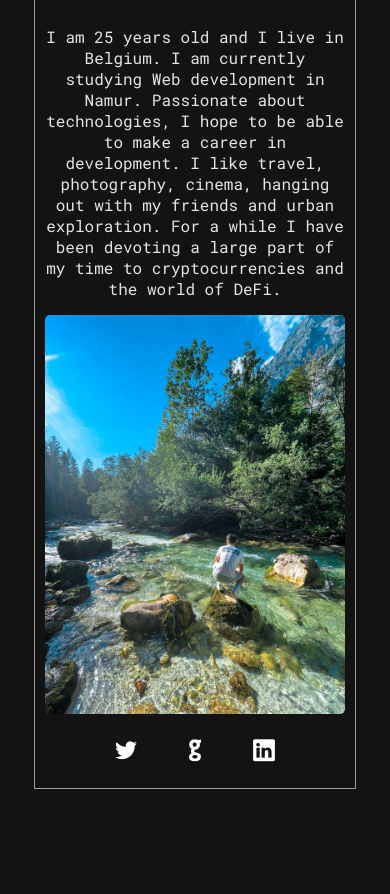
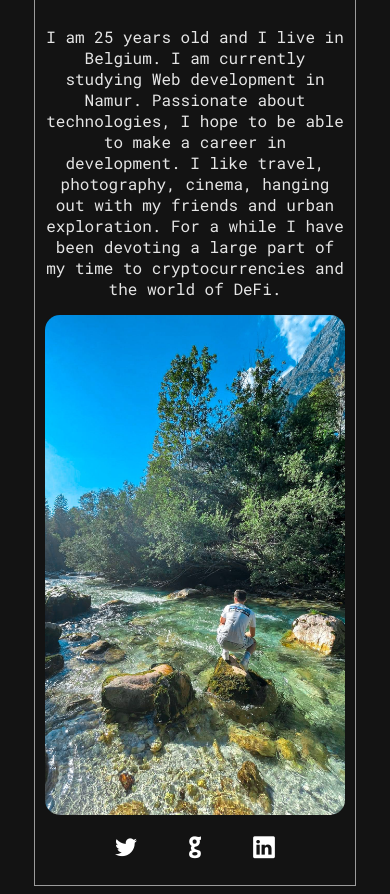
Before and after one commit to AnthonyDel28/PortFolio, a PHP site: page / in a window 390 px wide; the page is wider, and only the part inside the window is pictured. Shown: the part 1128-2022 px from the top of that part. Before the commit the page ends 1917 px from the top of that part, so only its background shows below. Run offline with PHP 8.4, Linux system fonts and the light colour scheme.

Commit message:
update 25_05_2022

```diff
--- a/portfolio.html
+++ b/portfolio.html
@@ -77,9 +77,7 @@
         <h2>Hi, i'm Anthony</h2>
         <div class="about-box">
             <p>I am 25 years old and I live in Belgium. I am currently studying Web development in Namur. Passionate about technologies, I hope to be able to make a career in development. I like travel, photography, cinema, hanging out with my friends and urban exploration. For a while I have been devoting a large part of my time to cryptocurrencies and the world of DeFi.</p>
-                <div class="about-img">
-                    <img src="./images/904924e3-7fd0-4722-8e25-fb2d23fa48d8%20(1).jpg" alt="">
-                </div>
+                <div class="about-img"></div>
             <a href=""><i class="icofont-twitter"></i></a>
             <a href=""><i class="icofont-github"></i></a>
             <a href=""><i class="icofont-linkedin"></i></a>
--- a/scss-css/main.css
+++ b/scss-css/main.css
@@ -201,11 +201,13 @@
     color: rgba(255, 255, 255, 0.89);
     font-family: "Roboto Mono", monospace;
   }
-  .about-me .about-content .about-box img {
-    z-index: 5;
+  .about-me .about-content .about-box .about-img {
+    border-radius: 15px;
     width: 100%;
-    max-width: 600px;
-    border-radius: 5px;
+    height: 500px;
+    background-image: url("/PortFolio/images/904924e3-7fd0-4722-8e25-fb2d23fa48d8 (1).jpg");
+    background-size: cover;
+    background-position: center;
     margin-bottom: 20px;
   }
   .about-me .about-content .about-box a {
@@ -324,13 +326,13 @@
     font-family: "Roboto Mono", monospace;
   }
   .about-me .about-content .about-box .about-img {
+    border-radius: 15px;
     text-align: center;
     width: 100%;
-  }
-  .about-me .about-content .about-box .about-img img {
-    width: 100%;
-    max-width: 600px;
-    border-radius: 5px;
+    height: 500px;
+    background-image: url("/PortFolio/images/904924e3-7fd0-4722-8e25-fb2d23fa48d8 (1).jpg");
+    background-size: cover;
+    background-position: center;
     margin-bottom: 20px;
   }
   .about-me .about-content .about-box a {
--- a/scss-css/partials/_medium.scss
+++ b/scss-css/partials/_medium.scss
@@ -108,14 +108,14 @@
           font-family: $font;
         }
         .about-img {
+          border-radius: 15px;
           text-align: center;
           width: 100%;
-          img {
-            width: 100%;
-            max-width: 600px;
-            border-radius: 5px;
-            margin-bottom: 20px;
-            }
+          height: 500px;
+          background-image: url("/PortFolio/images/904924e3-7fd0-4722-8e25-fb2d23fa48d8 (1).jpg");
+          background-size: cover;
+          background-position: center;
+          margin-bottom: 20px;
         }
         a {
           text-decoration: none;
--- a/scss-css/partials/_mobile.scss
+++ b/scss-css/partials/_mobile.scss
@@ -163,11 +163,13 @@
           color: $secondary;
           font-family: $font;
         }
-        img {
-          z-index: 5;
+        .about-img {
+          border-radius: 15px;
           width: 100%;
-          max-width: 600px;
-          border-radius: 5px;
+          height: 500px;
+          background-image: url("/PortFolio/images/904924e3-7fd0-4722-8e25-fb2d23fa48d8 (1).jpg");
+          background-size: cover;
+          background-position: center;
           margin-bottom: 20px;
         }
         a {
```
Also changed, not shown: 1 other file.
